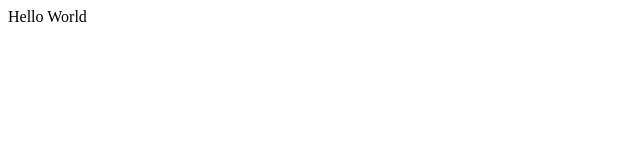
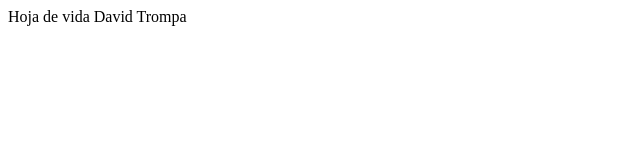
Before and after one commit to dacardo4/cv, a plain HTML site: page index.html in a window 1280 px wide. Shown: the whole page, without its empty margins (0-640 px from the left). Drawn offline with Linux system fonts and the light colour scheme.

Commit message:
Update tittle

```diff
--- a/index.html
+++ b/index.html
@@ -1,3 +1,7 @@
 <html>
-    <body><p>Hello World</p></body>
+    <body>
+        <p>
+            Hoja de vida David Trompa
+        </p>
+    </body>
 </html>
```
